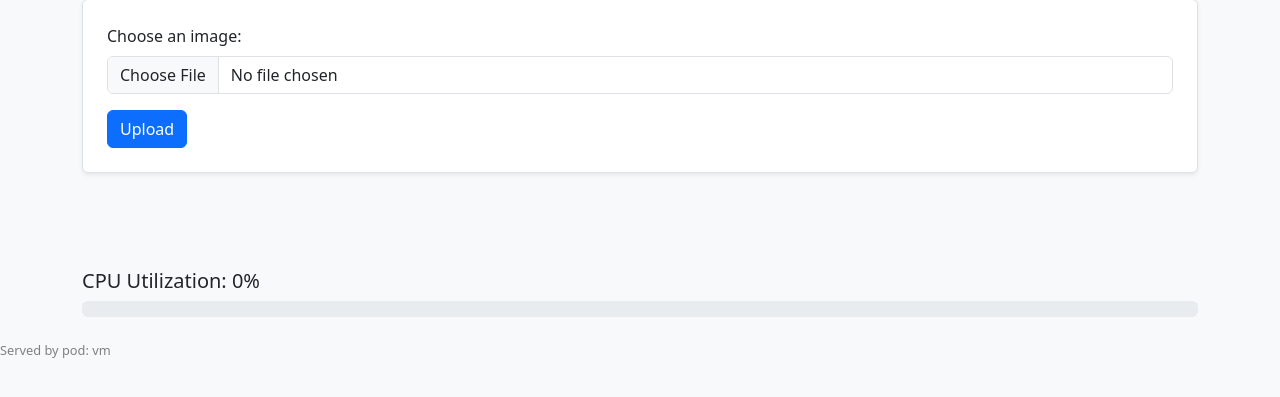
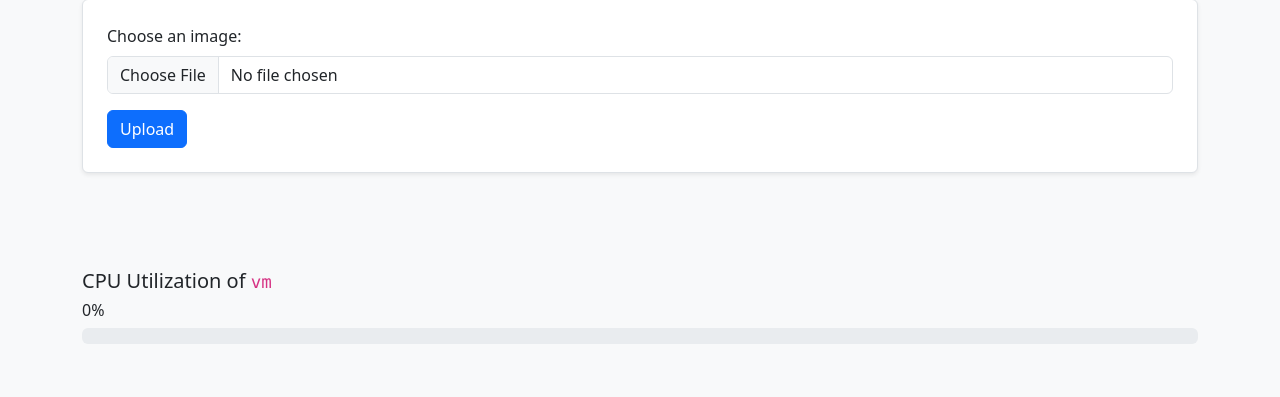
Before and after one commit to aravindpanil/pixel-scan, a Flask app: page / in a window 1280 px wide. Shown: the part 121-518 px from the top of the page. Run offline with Flask 3, Linux system fonts and the light colour scheme.

```diff
--- a/main.py
+++ b/main.py
@@ -32,8 +32,8 @@ def index():
 
 @app.route('/cpu')
 def cpu_usage():
-    usage = psutil.cpu_percent(interval=0.5)
-    return jsonify({"cpu": usage})
+     usage = psutil.cpu_percent(interval=0.5)
+     return jsonify({"cpu": usage})
 
 # Run app when Docker runs Python
 if __name__ == "__main__":
--- a/templates/index.html
+++ b/templates/index.html
@@ -41,9 +41,10 @@
 
   </div>
 
-  <!-- Add inside <body> just above or below your container -->
-<div class="container my-4">
-  <h5>CPU Utilization: <span id="cpu-value">0</span>%</h5>
+  <div class="container my-4">
+  <h5>CPU Utilization of <code>{{ hostname }}</code></h5>
+
+  <h6><span id="cpu-value">0</span>%</h6>
   <div class="progress">
     <div id="cpu-bar" class="progress-bar bg-danger" role="progressbar"
          style="width: 0%;" aria-valuenow="0" aria-valuemin="0" aria-valuemax="100">
@@ -51,8 +52,7 @@
   </div>
 </div>
 
-<!-- Add this at the bottom of the body to fetch and update CPU usage -->
-<script>
+  <script>
   function fetchCPUUsage() {
     fetch('/cpu')
       .then(response => response.json())
@@ -65,16 +65,10 @@
       })
       .catch(err => console.error("Error fetching CPU usage:", err));
   }
-
-  // Poll every 2 seconds
-  setInterval(fetchCPUUsage, 2000);
+// Poll every 2 seconds
+  setInterval(fetchCPUUsage, 1000);
   fetchCPUUsage();  // Initial call
 </script>
 
-
-  <div style="font-size: 0.8rem; color: gray;">
-    Served by pod: {{ hostname }}
-  </div>
-
 </body>
 </html>
```
Also changed, not shown: 1 other file.
